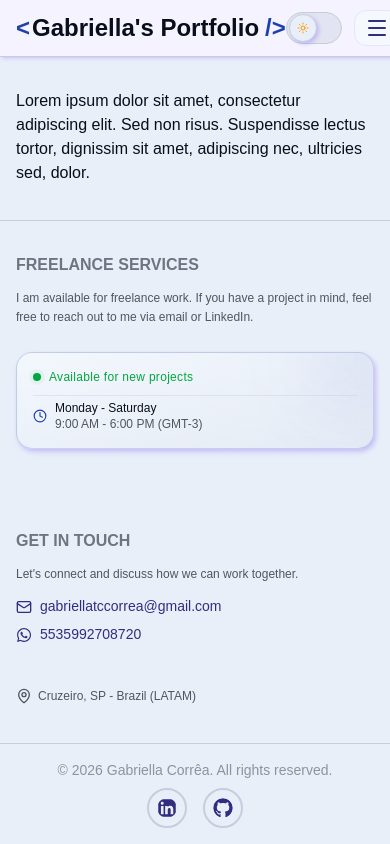
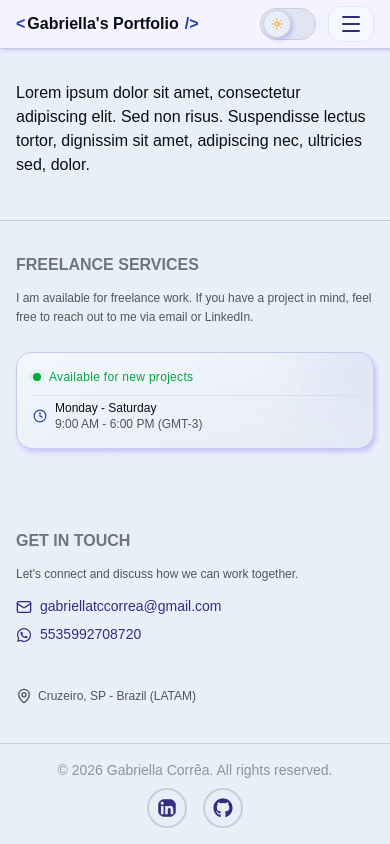
Before and after one commit to gabriellatcc/gabriella-portifolio, a React (Vite) app: page /home in a window 390 px wide. Built offline with nearby package versions, Linux system fonts and the light colour scheme.

Commit message:
feat: enhance header layout and improve mobile menu functionality
- Refactored header structure for better responsiveness and styling
- Updated navigation links to improve accessibility and user experience
- Enhanced mobile menu with improved button and sheet components

```diff
--- a/src/components/layout/header.tsx
+++ b/src/components/layout/header.tsx
@@ -24,20 +24,21 @@ export function Header() {
     return (
         <header className="bg-sidebar text-sidebar-foreground shadow-sm border-b border-border">
             <div className="max-w-6xl mx-auto px-4">
-                <div className="flex items-stretch justify-between">
-                <div className="shrink-0 flex items-center py-3 text-2xl gap-0.5 font-bold text-foreground/90 group">
+                <div className="flex items-stretch justify-between gap-4 w-full min-w-0">
+                    <div className="min-w-0 shrink flex items-center py-3 text-base sm:text-xl lg:text-2xl gap-0.5 font-bold text-foreground/90 group whitespace-nowrap">
                         <span className="text-primary transition-transform group-hover:-translate-x-0.5">
                             &lt;
                         </span>
-                    <span className="inline-block text-foreground transition-transform duration-200 group-hover:scale-101">
+                        <span className="truncate text-foreground transition-transform duration-200 group-hover:scale-101">
                             Gabriella's Portfolio
                         </span>
                         <span className="ml-1 text-primary transition-transform group-hover:translate-x-0.5">
                             /&gt;
                         </span>
                     </div>
-                <div className="flex items-stretch gap-3 md:gap-6">
-                    <nav className="hidden md:flex items-stretch gap-6">
+
+                    <div className="shrink-0 flex items-stretch gap-3 lg:gap-6">
+                        <nav className="hidden lg:flex items-stretch gap-6 whitespace-nowrap">
                             {links.map(({ label, to }) => (
                                 <Link
                                     key={to}
@@ -50,16 +51,18 @@ export function Header() {
                                 </Link>
                             ))}
                         </nav>
+
                         <div className="flex items-center">
                             <ThemeSwitch />
                         </div>
+
                         <Sheet>
                             <SheetTrigger
                                 render={
                                     <Button
                                         variant="outline"
                                         size="lg"
-                                className="md:hidden self-center border-sidebar-border bg-card text-sidebar-foreground hover:bg-sidebar-accent hover:text-sidebar-accent-foreground dark:border-sidebar-border dark:hover:bg-sidebar-accent/10"
+                                        className="lg:hidden self-center border-sidebar-border bg-card text-sidebar-foreground hover:bg-sidebar-accent hover:text-sidebar-accent-foreground dark:border-sidebar-border dark:hover:bg-sidebar-accent/10"
                                         aria-label="Abrir menu"
                                     />
                                 }
```
Lines whose indentation alone changed are shown as unchanged.
